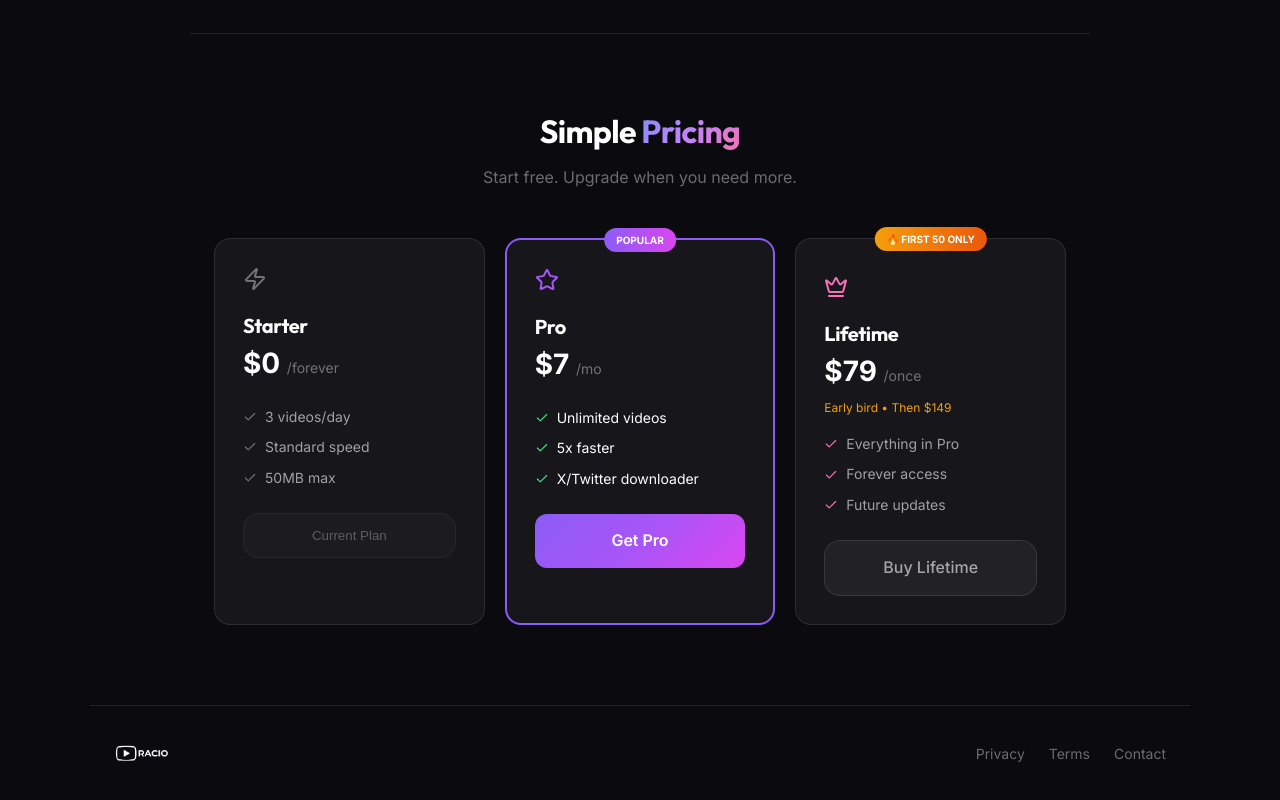
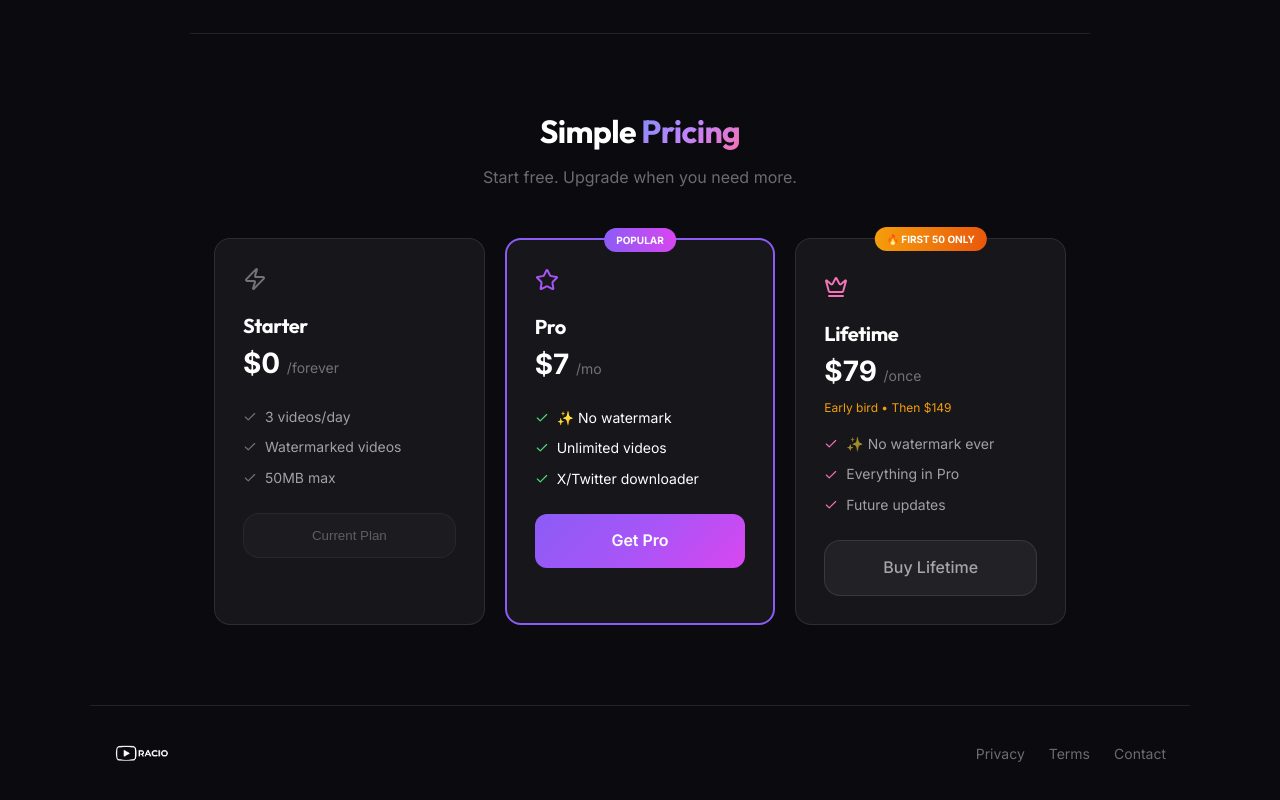
Before and after one commit to illuminaughtyx/RACIO-v1.0, a Next.js app: page / in a window 1280 px wide. Shown: the part 1416-2216 px from the top of the page. Built offline with nearby package versions, Linux system fonts and the light colour scheme.

Commit message:
Update pricing features to highlight watermark difference

```diff
--- a/src/app/page.tsx
+++ b/src/app/page.tsx
@@ -499,7 +499,7 @@ export default function Home() {
             <h3 style={{ fontSize: 20, fontWeight: 700, marginTop: 16, marginBottom: 4 }}>Starter</h3>
             <p style={{ fontSize: 28, fontWeight: 700, marginBottom: 20 }}>$0 <span style={{ fontSize: 14, fontWeight: 400, color: theme.textMuted }}>/forever</span></p>
             <ul style={{ listStyle: "none", marginBottom: 24 }}>
-              {["3 videos/day", "Standard speed", "50MB max"].map(f => (
+              {["3 videos/day", "Watermarked videos", "50MB max"].map(f => (
                 <li key={f} style={{ display: "flex", alignItems: "center", gap: 8, marginBottom: 8, fontSize: 14, color: theme.textSecondary }}>
                   <Check size={14} color={theme.textMuted} /> {f}
                 </li>
@@ -515,7 +515,7 @@ export default function Home() {
             <h3 style={{ fontSize: 20, fontWeight: 700, marginTop: 16, marginBottom: 4 }}>Pro</h3>
             <p style={{ fontSize: 28, fontWeight: 700, marginBottom: 20 }}>$7 <span style={{ fontSize: 14, fontWeight: 400, color: theme.textMuted }}>/mo</span></p>
             <ul style={{ listStyle: "none", marginBottom: 24 }}>
-              {["Unlimited videos", "5x faster", "X/Twitter downloader"].map(f => (
+              {["✨ No watermark", "Unlimited videos", "X/Twitter downloader"].map(f => (
                 <li key={f} style={{ display: "flex", alignItems: "center", gap: 8, marginBottom: 8, fontSize: 14 }}>
                   <Check size={14} color="#4ade80" /> {f}
                 </li>
@@ -542,7 +542,7 @@ export default function Home() {
             <p style={{ fontSize: 28, fontWeight: 700, marginBottom: 4 }}>$79 <span style={{ fontSize: 14, fontWeight: 400, color: theme.textMuted }}>/once</span></p>
             <p style={{ fontSize: 12, color: "#f59e0b", marginBottom: 16 }}>Early bird • Then $149</p>
             <ul style={{ listStyle: "none", marginBottom: 24 }}>
-              {["Everything in Pro", "Forever access", "Future updates"].map(f => (
+              {["✨ No watermark ever", "Everything in Pro", "Future updates"].map(f => (
                 <li key={f} style={{ display: "flex", alignItems: "center", gap: 8, marginBottom: 8, fontSize: 14, color: theme.textSecondary }}>
                   <Check size={14} color={isLifetime ? "#fbbf24" : "#f472b6"} /> {f}
                 </li>
```
